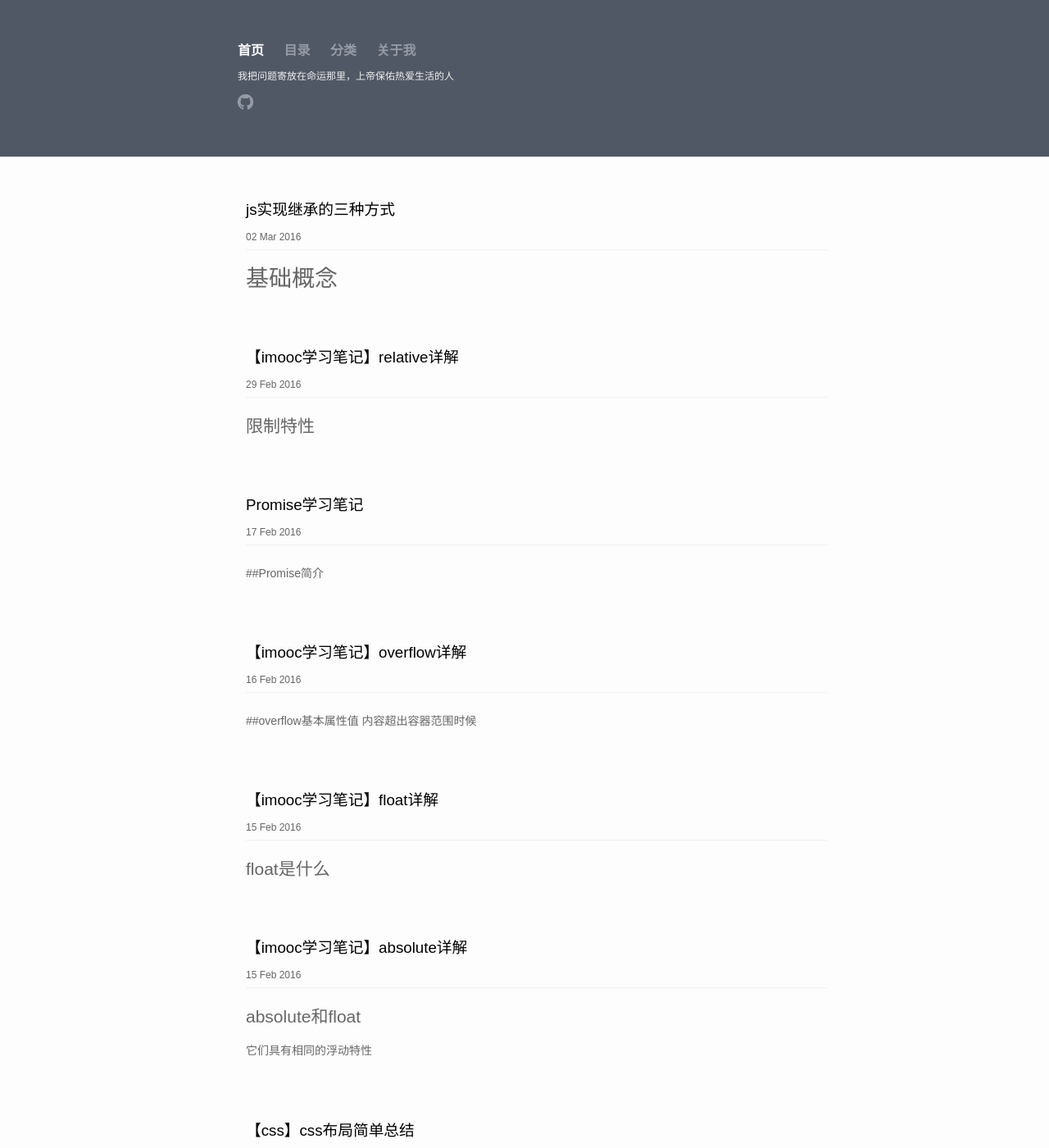
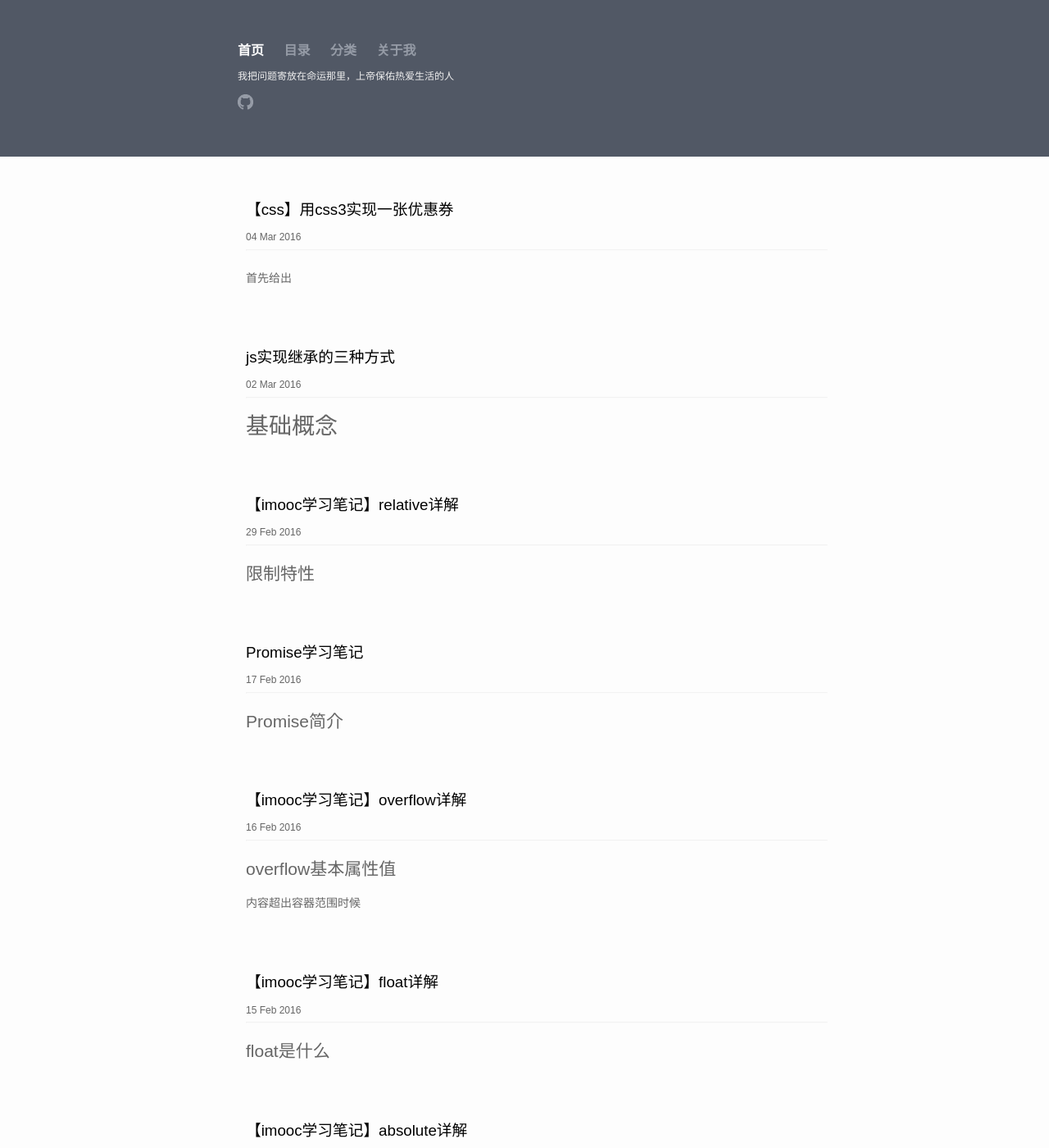
Before and after one commit to sheeeeep/sheeeeep.github.io, a Jekyll site: the page built from index.html, in a window 1280 px wide and 1400 px high. Shown: the whole window at 82% size. Built offline with Jekyll 4.4.1, drawn with Linux system fonts in a browser that asks for light colours; some of the changed text lies outside the part shown.

Commit message:
modify some blog

```diff
--- /dev/null
+++ b/_posts/2016-03-04-css2-coupon.md
@@ -0,0 +1,7 @@
+---
+layout: post
+title:  "【css】用css3实现一张优惠券"
+categories: css
+---
+
+首先给出
```
Also changed, not shown: _posts/2016-02-11-position-intro.md (deleted, +0 -34 lines), _posts/2016-02-16-overflow.md (+1 -1 lines), _posts/2016-02-17-promise.md (+2 -1 lines).
